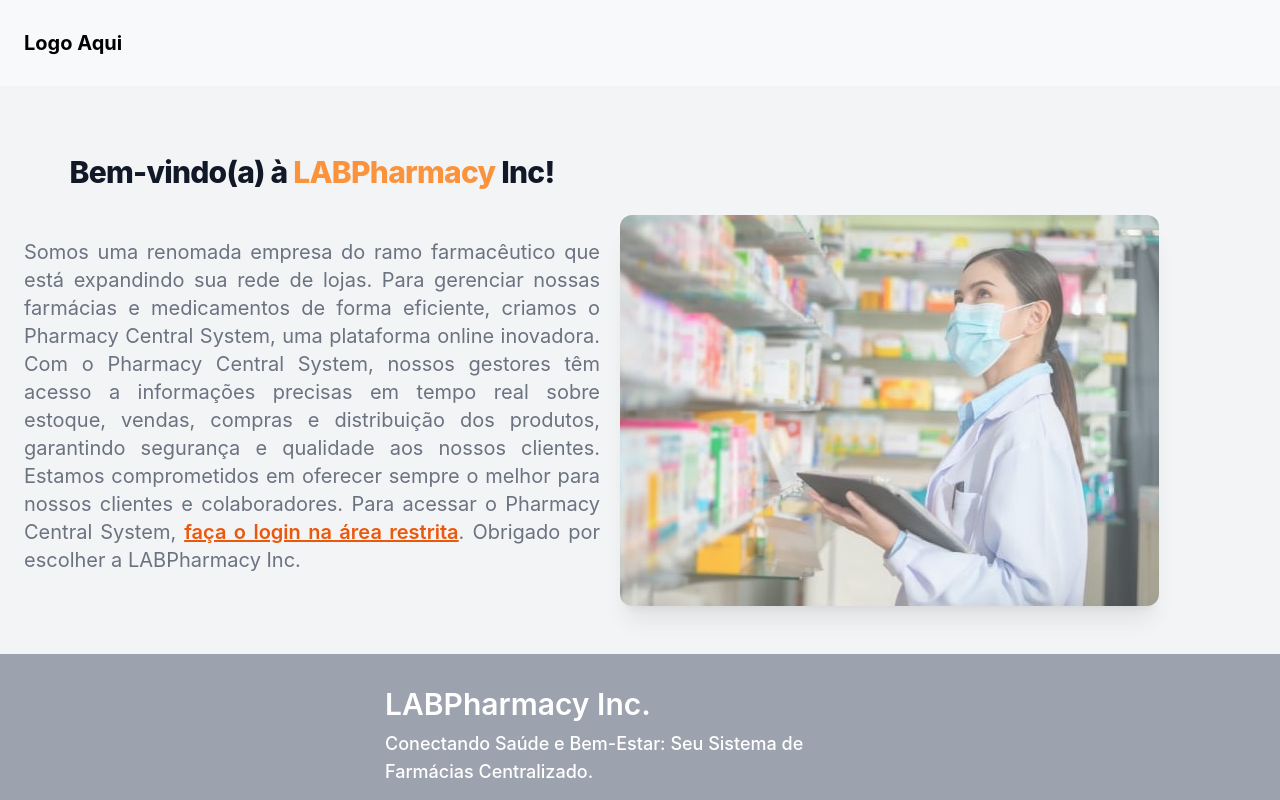
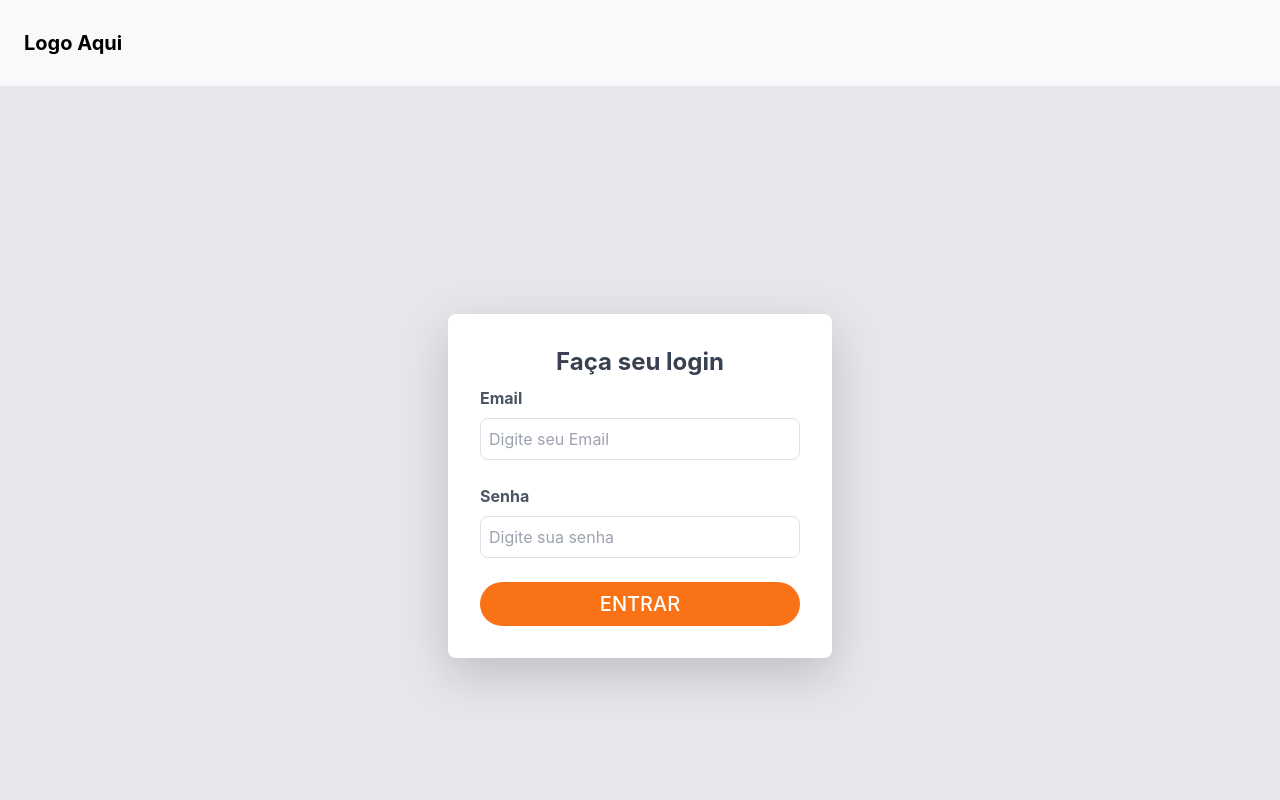
Before and after one commit to fhoinaski/gestaoFarmaciasEstoques, a React (Vite) app: page / in a window 1280 px wide. Shown: the top 800 px of the page. Built offline with nearby package versions, Linux system fonts and the light colour scheme.

Commit message:
atualizão de componente na pagina home

```diff
--- a/src/pages/Home.jsx
+++ b/src/pages/Home.jsx
@@ -1,9 +1,12 @@
-import Apresentacao from "../components/ApresentacaoHome"
+
+import Login from "../components/usuario/Login"
+
+
 
 export const Home = () => {
     return (
         <>
-        <Apresentacao/>
+        <Login/>
         </>
     )
 }
```
